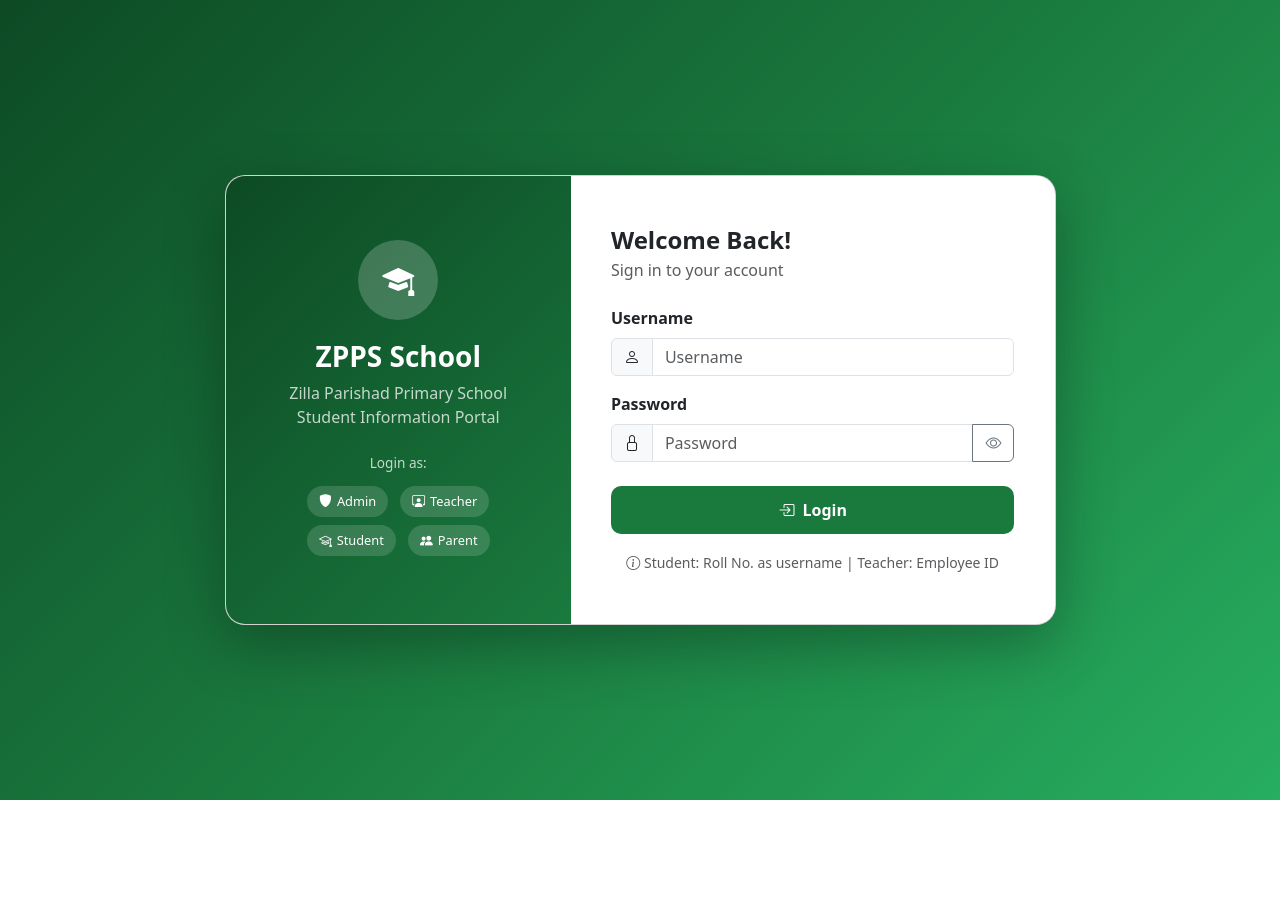
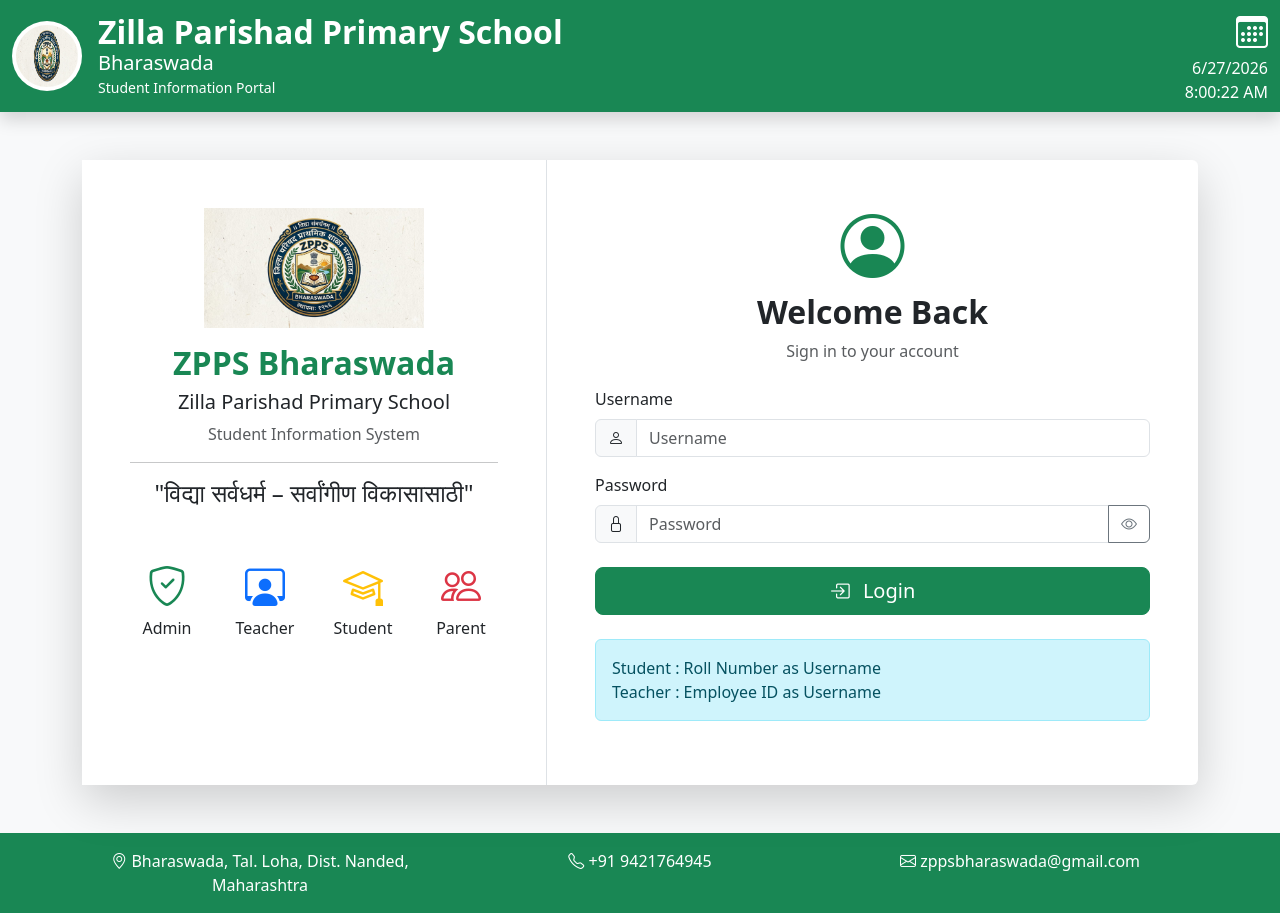
Before and after one commit to halgekishan/student-portal, a Django app: page / in a window 1280 px wide. Before the commit the page ends 800 px from the top, so only its background shows below. Run offline with Django 5.2, Linux system fonts and the light colour scheme.

Commit message:
update success

```diff
--- a/templates/portal/login.html
+++ b/templates/portal/login.html
@@ -1,98 +1,300 @@
+{% load static %}
 <!DOCTYPE html>
 <html lang="en">
 <head>
     <meta charset="UTF-8">
-    <meta name="viewport" content="width=device-width, initial-scale=1.0">
-    <title>ZPPS School Portal - Login</title>
-    <link href="https://cdn.jsdelivr.net/npm/bootstrap@5.3.0/dist/css/bootstrap.min.css" rel="stylesheet">
-    <link href="https://cdn.jsdelivr.net/npm/bootstrap-icons@1.11.0/font/bootstrap-icons.css" rel="stylesheet">
-    <style>
-        body { background: linear-gradient(135deg, #0d4a25 0%, #1a7a3e 50%, #27ae60 100%); min-height: 100vh; display: flex; align-items: center; }
-        .login-card { border-radius: 20px; box-shadow: 0 20px 60px rgba(0,0,0,0.3); overflow: hidden; }
-        .login-left { background: linear-gradient(135deg, #0d4a25, #1a7a3e); color: #fff; padding: 50px 40px; }
-        .login-right { background: #fff; padding: 50px 40px; }
-        .school-logo { width: 80px; height: 80px; background: rgba(255,255,255,0.2); border-radius: 50%; display: flex; align-items: center; justify-content: center; margin-bottom: 20px; }
-        .form-control:focus { border-color: #1a7a3e; box-shadow: 0 0 0 0.2rem rgba(26,122,62,0.25); }
-        .btn-login { background: #1a7a3e; color: #fff; border: none; padding: 12px; font-weight: 600; border-radius: 10px; }
-        .btn-login:hover { background: #0d4a25; color: #fff; }
-        .role-badge { display: inline-flex; align-items: center; gap: 5px; background: rgba(255,255,255,0.15); border-radius: 20px; padding: 6px 12px; margin: 4px; font-size: 0.8rem; }
-    </style>
+    <title>ZPPS Bharaswada | Login</title>
+
+    <meta name="viewport" content="width=device-width, initial-scale=1">
+
+    <link href="https://cdn.jsdelivr.net/npm/bootstrap@5.3.3/dist/css/bootstrap.min.css" rel="stylesheet">
+    <link href="https://cdn.jsdelivr.net/npm/bootstrap-icons@1.11.3/font/bootstrap-icons.min.css" rel="stylesheet">
 </head>
-<body>
-    <div class="container">
-        <div class="row justify-content-center">
-            <div class="col-lg-9">
-                <div class="card login-card">
+
+<body class="bg-light">
+
+<!-- Header -->
+<nav class="navbar navbar-dark bg-success shadow">
+    <div class="container-fluid">
+
+        <div class="d-flex align-items-center">
+
+            <img src="{% static 'img/logo.jpg' %}"
+                 width="70"
+                 height="70"
+                 class="rounded-circle bg-white p-1 me-3">
+
+            <div class="text-white">
+
+                <h2 class="mb-0 fw-bold">
+                    Zilla Parishad Primary School
+                </h2>
+
+                <h5 class="mb-0">
+                    Bharaswada
+                </h5>
+
+                <small>Student Information Portal</small>
+
+            </div>
+
+        </div>
+
+        <div class="text-end text-white">
+
+            <i class="bi bi-calendar3 fs-2"></i>
+
+            <div id="date"></div>
+
+            <div id="time"></div>
+
+        </div>
+
+    </div>
+</nav>
+
+<!-- Body -->
+<div class="container my-5">
+
+<div class="card shadow-lg border-0">
+
 <div class="row g-0">
-                        <div class="col-md-5 login-left d-flex flex-column justify-content-center">
-                            <div class="school-logo mx-auto">
-                                <i class="bi bi-mortarboard-fill fs-2 text-white"></i>
+
+<!-- LEFT -->
+
+<div class="col-lg-5 bg-white text-center p-5 border-end">
+
+<img src="{% static 'img/logo.jpg' %}"
+     class="img-fluid mb-3"
+     style="max-width:220px;">
+
+<h2 class="text-success fw-bold">
+ZPPS Bharaswada
+</h2>
+
+<h5>
+Zilla Parishad Primary School
+</h5>
+
+<p class="text-muted">
+Student Information System
+</p>
+
+<hr>
+
+<h4 class="text-dark">
+"विद्या सर्वधर्म – सर्वांगीण विकासासाठी"
+</h4>
+
+<div class="row mt-5">
+
+<div class="col-3">
+<i class="bi bi-shield-check fs-1 text-success"></i>
+<p>Admin</p>
 </div>
-                            <h3 class="fw-bold text-center">ZPPS School</h3>
-                            <p class="text-center opacity-75 mb-4">Zilla Parishad Primary School<br>Student Information Portal</p>
-                            <div class="text-center">
-                                <p class="opacity-75 mb-2" style="font-size:0.85rem;">Login as:</p>
-                                <div>
-                                    <span class="role-badge"><i class="bi bi-shield-fill"></i> Admin</span>
-                                    <span class="role-badge"><i class="bi bi-person-workspace"></i> Teacher</span>
-                                    <span class="role-badge"><i class="bi bi-mortarboard"></i> Student</span>
-                                    <span class="role-badge"><i class="bi bi-people-fill"></i> Parent</span>
+
+<div class="col-3">
+<i class="bi bi-person-workspace fs-1 text-primary"></i>
+<p>Teacher</p>
 </div>
+
+<div class="col-3">
+<i class="bi bi-mortarboard fs-1 text-warning"></i>
+<p>Student</p>
 </div>
+
+<div class="col-3">
+<i class="bi bi-people fs-1 text-danger"></i>
+<p>Parent</p>
 </div>
-                        <div class="col-md-7 login-right">
-                            <h4 class="fw-bold mb-1">Welcome Back!</h4>
-                            <p class="text-muted mb-4">Sign in to your account</p>
+
+</div>
+
+</div>
+
+<!-- RIGHT -->
+
+<div class="col-lg-7 p-5">
+
+<div class="text-center mb-4">
+
+<i class="bi bi-person-circle text-success display-3"></i>
+
+<h2 class="fw-bold mt-2">
+Welcome Back
+</h2>
+
+<p class="text-muted">
+Sign in to your account
+</p>
+
+</div>
 
 {% if messages %}
-                                {% for msg in messages %}
-                                <div class="alert alert-danger">{{ msg }}</div>
+{% for message in messages %}
+<div class="alert alert-danger">
+{{ message }}
+</div>
 {% endfor %}
 {% endif %}
 
 <form method="post">
+
 {% csrf_token %}
+
 <div class="mb-3">
-                                    <label class="form-label fw-semibold">Username</label>
+
+<label class="form-label">
+Username
+</label>
+
 <div class="input-group">
-                                        <span class="input-group-text"><i class="bi bi-person"></i></span>
+
+<span class="input-group-text">
+<i class="bi bi-person"></i>
+</span>
+
 {{ form.username }}
+
 </div>
+
 </div>
+
 <div class="mb-4">
-                                    <label class="form-label fw-semibold">Password</label>
+
+<label class="form-label">
+Password
+</label>
+
 <div class="input-group">
-                                        <span class="input-group-text"><i class="bi bi-lock"></i></span>
+
+<span class="input-group-text">
+<i class="bi bi-lock"></i>
+</span>
+
 {{ form.password }}
-                                        <button class="btn btn-outline-secondary" type="button" onclick="togglePwd()">
-                                            <i class="bi bi-eye" id="eyeIcon"></i>
+
+<button class="btn btn-outline-secondary"
+type="button"
+onclick="togglePassword()">
+
+<i class="bi bi-eye" id="eye"></i>
+
 </button>
+
 </div>
+
 </div>
-                                <button type="submit" class="btn btn-login w-100 mb-3">
-                                    <i class="bi bi-box-arrow-in-right me-2"></i>Login
+
+<button class="btn btn-success btn-lg w-100">
+
+<i class="bi bi-box-arrow-in-right me-2"></i>
+
+Login
+
 </button>
+
 </form>
-                            <div class="text-center">
-                                <small class="text-muted">
-                                    <i class="bi bi-info-circle"></i>
-                                    Student: Roll No. as username | Teacher: Employee ID
-                                </small>
+
+<div class="alert alert-info mt-4">
+
+Student :
+Roll Number as Username
+
+<br>
+
+Teacher :
+Employee ID as Username
+
 </div>
+
 </div>
+
 </div>
+
 </div>
+
 </div>
+
+<!-- Footer -->
+
+<footer class="bg-success text-white py-3">
+
+<div class="container">
+
+<div class="row text-center">
+
+<div class="col-md-4">
+
+<i class="bi bi-geo-alt"></i>
+
+Bharaswada,
+Tal. Loha,
+Dist. Nanded, Maharashtra
+
 </div>
+
+<div class="col-md-4">
+
+<i class="bi bi-telephone"></i>
+
++91 9421764945
+
 </div>
-    <script src="https://cdn.jsdelivr.net/npm/bootstrap@5.3.0/dist/js/bootstrap.bundle.min.js"></script>
+
+<div class="col-md-4">
+
+<i class="bi bi-envelope"></i>
+
+zppsbharaswada@gmail.com
+
+</div>
+
+</div>
+
+</div>
+
+</footer>
+
 <script>
-        function togglePwd() {
-            const pwd = document.querySelector('input[name=password]');
-            const icon = document.getElementById('eyeIcon');
-            if (pwd.type === 'password') { pwd.type = 'text'; icon.className = 'bi bi-eye-slash'; }
-            else { pwd.type = 'password'; icon.className = 'bi bi-eye'; }
+
+function togglePassword(){
+
+var x=document.querySelector("input[name=password]");
+
+var eye=document.getElementById("eye");
+
+if(x.type==="password"){
+
+x.type="text";
+
+eye.className="bi bi-eye-slash";
+
+}else{
+
+x.type="password";
+
+eye.className="bi bi-eye";
+
 }
+
+}
+
+function updateDateTime(){
+
+const now=new Date();
+
+document.getElementById("date").innerHTML=now.toLocaleDateString();
+
+document.getElementById("time").innerHTML=now.toLocaleTimeString();
+
+}
+
+setInterval(updateDateTime,1000);
+
+updateDateTime();
+
 </script>
+
 </body>
 </html>
```
Also changed, not shown: db.sqlite3, static/img/logo.jpg (added). Lines whose indentation alone changed are shown as unchanged.
